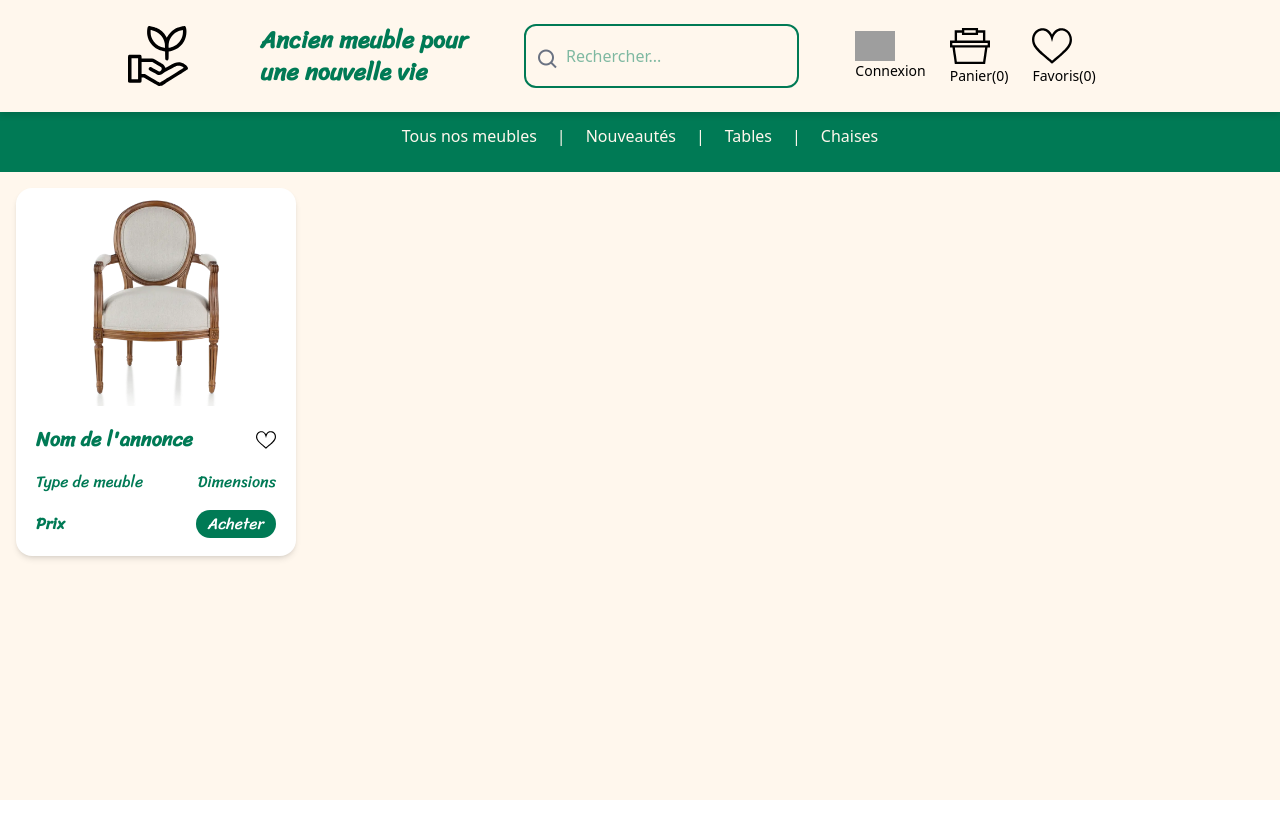
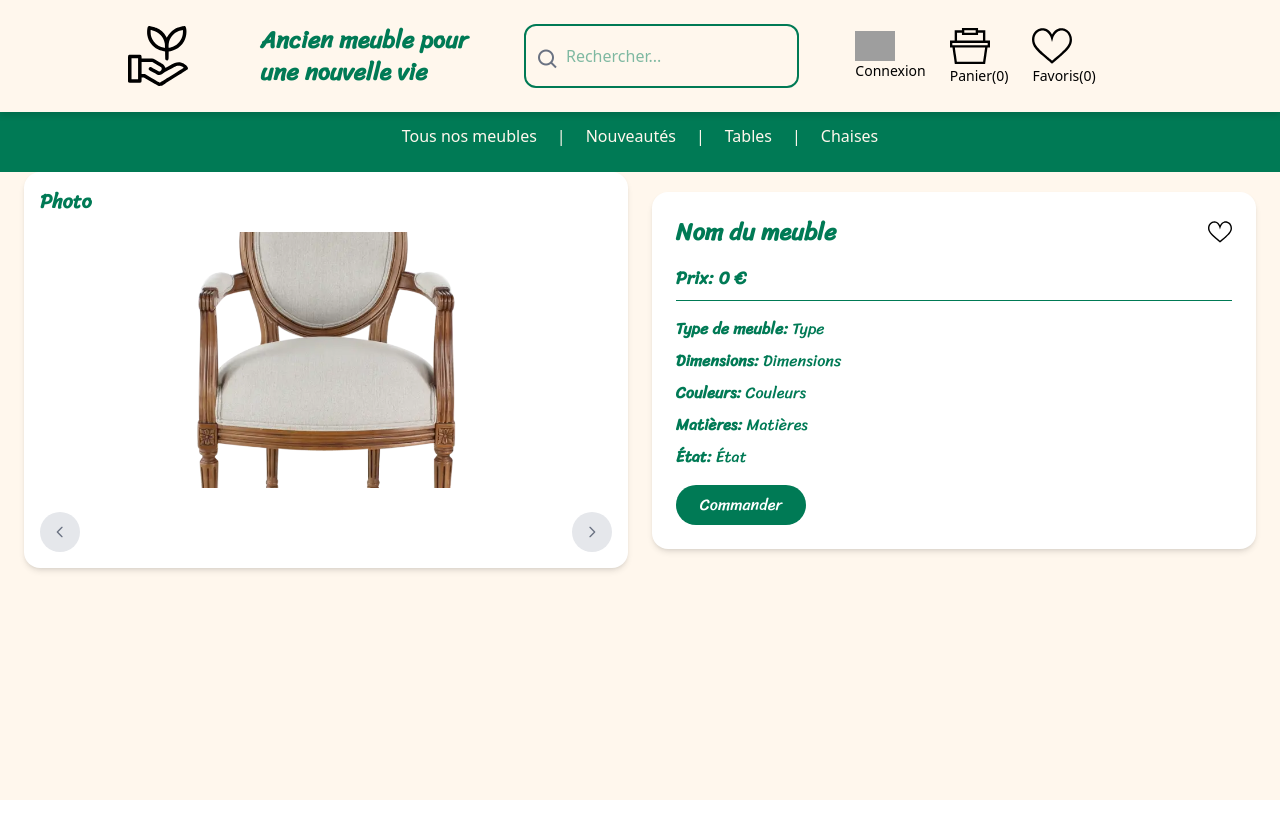
Before and after one commit to adatechschool/6D-FRONT, a React (Vite) app: page /details in a window 1280 px wide. Shown: the top 838 px of the page. After the commit the page ends 800 px from the top, so only its background shows below. Built offline with nearby package versions, Linux system fonts and the light colour scheme; grey boxes are pictures that could not be loaded.

Commit message:
ajout de la page détails qui est clicable a partir de la carde de la page d'acceuil

```diff
--- a/package.json
+++ b/package.json
@@ -13,6 +13,7 @@
     "@tailwindcss/vite": "^4.0.12",
     "react": "^19.0.0",
     "react-dom": "^19.0.0",
+    "react-router-dom": "^6.30.0",
     "tailwindcss": "^4.0.12"
   },
   "devDependencies": {
--- a/src/App.css
+++ b/src/App.css
@@ -1 +1,2 @@
+/* import de la font google */
 @import url('https://fonts.googleapis.com/css2?family=Inter+Tight:ital,wght@0,100..900;1,100..900&family=Sriracha&display=swap');
--- a/src/App.jsx
+++ b/src/App.jsx
@@ -1,21 +1,32 @@
 
 import React from 'react';
+// import des routes de react router pour faire plusieurs pages
+import {BrowserRouter as Router, Routes, Route, Link } from "react-router-dom";
 // import du composant header dans la l'app.jsx qui est le point de départ de l'app
 import Header from './Header';
 import NavBar from './NavBar';
-import MainHomePage from './MainHomePage';
+import HomePageCard from './HomePageCard';
+import DetailPage from './DetailPage';
 function App() {
 
   return (
     // <> div root, syntaxe jsx de react
     <>
     {/* div principal de l'appli */}
-    <div className='w-full h-full absolute bg-orange-50'>
-    {/* import du composant header */}
-      <Header/>
-      <NavBar/>
-      <MainHomePage/>
-    </div>
+    <Router>
+      <div className='w-full h-full absolute bg-orange-50'>
+        {/* import du composant header */}
+        <Header/>
+        <NavBar/>
+        <main>
+          {/* Fonctionnement du react router dom pour faire plusieurs pages */}
+            <Routes>
+                <Route path="/" element={<HomePageCard/>}/>
+                <Route path="/details" element={<DetailPage/>}/>
+            </Routes>
+        </main>
+      </div>
+    </Router>
     </>
   )
 }
--- /dev/null
+++ b/src/DetailPage.jsx
@@ -0,0 +1,48 @@
+import React from 'react';
+import like from './assets/like_2794617.svg';
+import fauteuil from './assets/fauteuil.webp';
+
+function DetailPage() {
+    return (
+        <div className="flex flex-col md:flex-row items-start md:items-center md:space-x-6 space-y-6 md:space-y-0 mb-8 px-4 md:px-6">
+            {/* Photo Card */}
+            <div className="bg-white rounded-2xl shadow-md w-full md:w-1/2 p-4">
+                <h3 className="text-xl font-bold text-emerald-700 mb-4 font-primary">Photo</h3>
+                <img src={fauteuil} alt="fauteuil" className="w-full h-64 object-cover rounded-lg mb-6" />
+                <div className="flex justify-between">
+                    {/* Navigation arrows */}
+                    <button className="bg-gray-200 hover:bg-gray-300 text-gray-500 hover:text-gray-700 rounded-full w-10 h-10 flex items-center justify-center transition-all">
+                        <svg className="w-4 h-4" fill="none" stroke="currentColor" viewBox="0 0 24 24" xmlns="http://www.w3.org/2000/svg"><path strokeLinecap="round" strokeLinejoin="round" strokeWidth="2" d="M15 19l-7-7 7-7"></path></svg>
+                    </button>
+                    <button className="bg-gray-200 hover:bg-gray-300 text-gray-500 hover:text-gray-700 rounded-full w-10 h-10 flex items-center justify-center transition-all">
+                        <svg className="w-4 h-4" fill="none" stroke="currentColor" viewBox="0 0 24 24" xmlns="http://www.w3.org/2000/svg"><path strokeLinecap="round" strokeLinejoin="round" strokeWidth="2" d="M9 5l7 7-7 7"></path></svg>
+                    </button>
+                </div>
+            </div>
+
+            {/* Details Card */}
+            <div className="bg-white rounded-2xl shadow-md w-full md:w-1/2 p-6">
+                <div className="flex justify-between items-center mb-4">
+                    <h2 className="text-2xl font-bold text-emerald-700 font-primary">Nom du meuble</h2>
+                    <button className="hover:scale-90 transition-all">
+                        <img src={like} alt="favoris" className="w-6 hover:scale-90 cursor-pointer" />
+                    </button>
+                </div>
+                <p className="text-lg font-semibold text-emerald-700 mb-2 font-primary">Prix: 0 €</p>
+                <hr className="border-emerald-700 mb-4" />
+                <ul className="text-emerald-700 mb-4 space-y-2 font-primary">
+                    <li><strong>Type de meuble:</strong> Type</li>
+                    <li><strong>Dimensions:</strong> Dimensions</li>
+                    <li><strong>Couleurs:</strong> Couleurs</li>
+                    <li><strong>Matières:</strong> Matières</li>
+                    <li><strong>État:</strong> État</li>
+                </ul>
+                <button className="bg-emerald-700 text-white font-primary px-6 py-2 rounded-full hover:scale-90">
+                    Commander
+                </button>
+            </div>
+        </div>
+    );
+}
+
+export default DetailPage;
--- a/src/MainHomePage.jsx
+++ b/src/HomePageCard.jsx
@@ -1,13 +1,14 @@
 import like from './assets/like_2794617.svg';
 import fauteuil from './assets/fauteuil.webp';
+import { Link } from 'react-router-dom';
 
-function MainHomePage(){
+function HomePageCard(){
 
     return (
         <>
-        <main>
-            <div className='grid grid-cols-5 grid-rows-2 gap-4 px-4 py-4'>
-                <article className='bg-white w-70 h-92 rounded-2xl text-emerald-700 font-primary shadow-md'>
+            <div className='grid grid-cols-4 grid-rows-2 gap-4 px-4 py-4'>
+                {/* balise link poutr spéficier la partie qui est un lien et renvoie vers une autre page */}
+                <Link to="/details" className='bg-white w-70 h-92 rounded-2xl text-emerald-700 font-primary shadow-md'>
                     <img src={fauteuil} alt="fauteuil" className="w-full rounded-t-2xl" />
                     <div className='p-5'>
                         <div className='flex justify-between items-center mb-4'>
@@ -27,10 +28,10 @@ function MainHomePage(){
                             </button>
                         </div>
                     </div>
-                </article>
+                </Link>
             </div>
-        </main>
+
         </>
     )
 }
-export default MainHomePage
+export default HomePageCard
--- a/src/main.jsx
+++ b/src/main.jsx
@@ -1,13 +1,15 @@
-import { StrictMode } from 'react'
-import { createRoot } from 'react-dom/client'
-import './index.css'
-import App from './App.jsx'
+// import nécéssaires pour faire d'autres pages
+import ReactDOM from "react-dom/client";
+import App from './App.jsx';
+import { StrictMode } from "react";
+import './index.css';
 
 
 // ce code configure et rend une application React en utilisant
 // le composant App comme point d'entrée, tout en activant le StrictMode pour aider au développement.
-createRoot(document.getElementById('root')).render(
-  <StrictMode>
-    <App />
-  </StrictMode>,
-)
+const root = ReactDOM.createRoot(document.getElementById("root"));
+root.render(
+    <StrictMode>
+        <App />
+    </StrictMode>
+);
```
Also changed, not shown: 1 other file (tests, documents, lock files or other folders).
